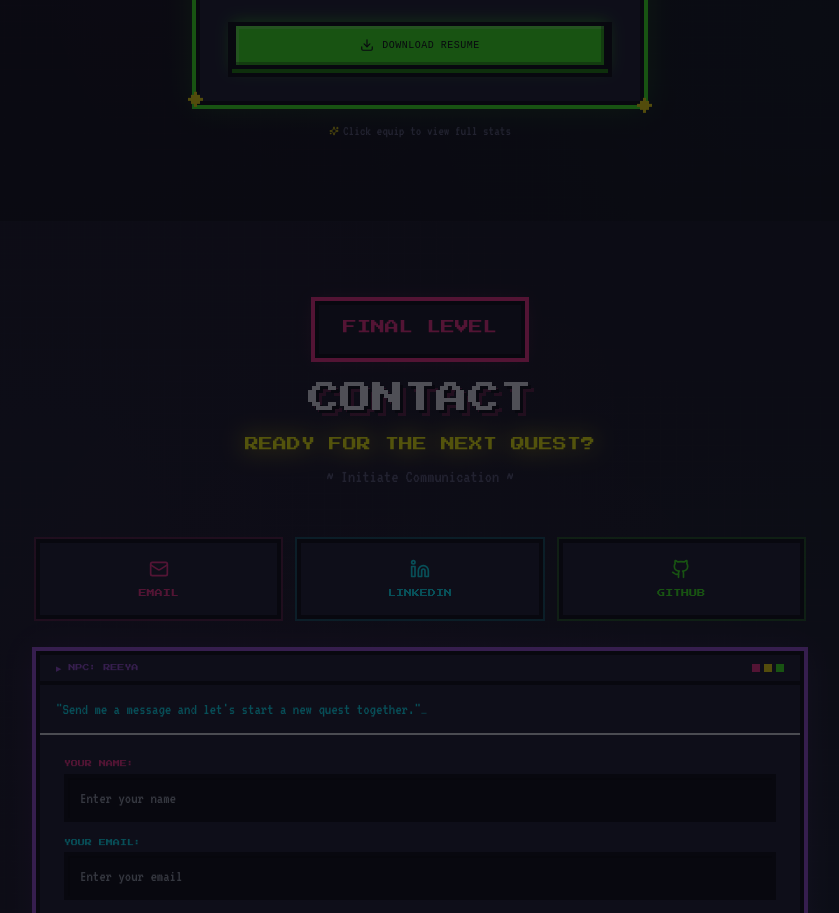
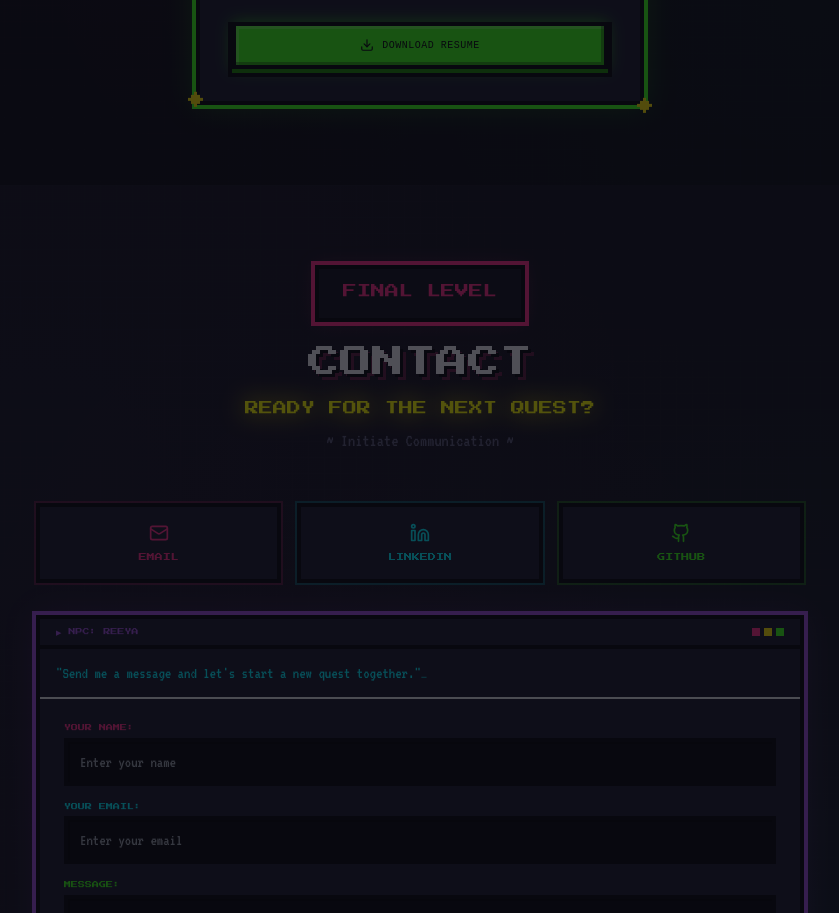
Before and after one commit to ree4yaa/portfolio, a React (Vite) app: page / in a window 1280 px wide. Shown: the part 5120-6033 px from the top of the page, without its empty margins (220-1059 px from the left). Built offline with nearby package versions, Linux system fonts and the light colour scheme.

Commit message:
docs: add resume pdf

```diff
--- a/src/components/pixelArt/Resume.tsx
+++ b/src/components/pixelArt/Resume.tsx
@@ -75,6 +75,7 @@ export function Resume() {
             </div>
           </div>
 
+
             {/* Download button */}
             <PixelButton
               href="/Resume  (1).pdf"
@@ -86,11 +87,6 @@ export function Resume() {
             >
               <Download size={14} /> DOWNLOAD RESUME
             </PixelButton>
-          </div>
-
-          <div className="mt-4 flex items-center justify-center gap-1">
-            <Sparkles size={10} className="text-retro-yellow" />
-            <span className="font-mono text-sm text-retro-gray">Click equip to view full stats</span>
           </div>
         </div>
 
```
